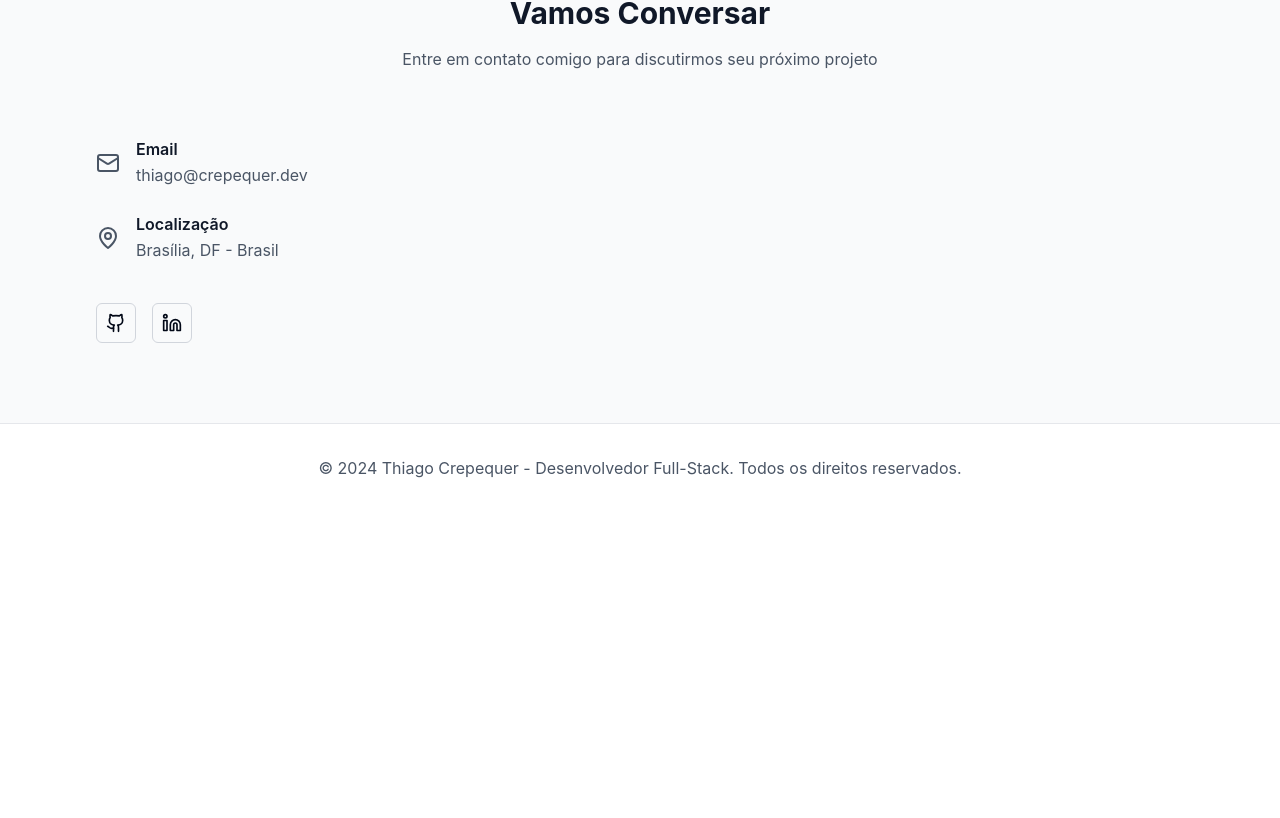
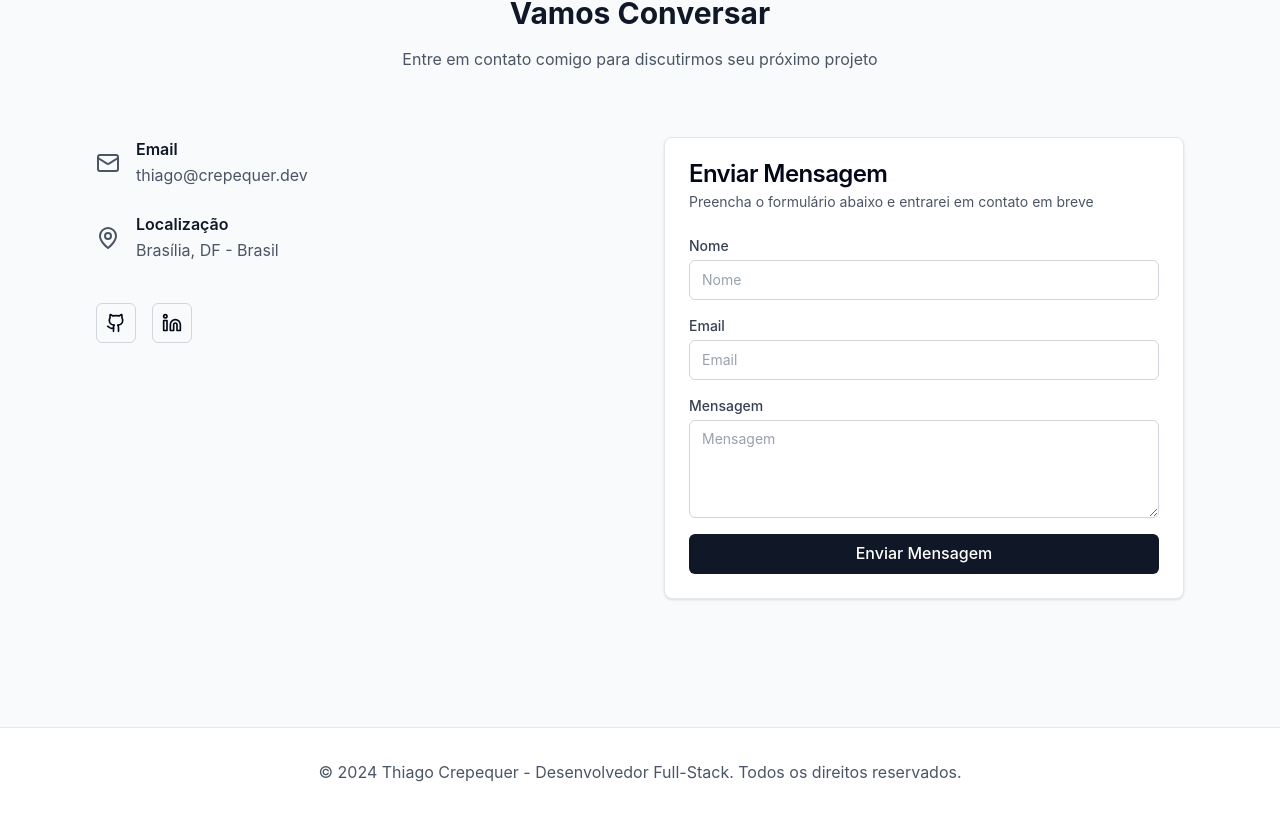
Before and after one commit to ThiagoCrepequer/portifolio, a React (Vite) app: page / in a window 1280 px wide. Shown: the part 3580-4398 px from the top of the page. Before the commit the page ends 4094 px from the top, so only its background shows below. Built offline with nearby package versions, Linux system fonts and the light colour scheme; no server answers.

Commit message:
feat: integrate EmailJS for contact form functionality and add environment variable types

```diff
--- a/package.json
+++ b/package.json
@@ -11,6 +11,8 @@
   },
   "dependencies": {
     "clsx": "^2.0.0",
+    "@emailjs/browser": "^3.2.0",
+    "react-toastify": "^9.1.3",
     "i18next": "^25.3.2",
     "i18next-browser-languagedetector": "^8.2.0",
     "lucide-react": "^0.263.1",
--- a/src/components/Contact.tsx
+++ b/src/components/Contact.tsx
@@ -1,27 +1,73 @@
-"use client"
+"use client";
 
-import type { FormEvent } from "react"
-import { useTranslation } from "react-i18next"
-import { Mail, MapPin, Github, Linkedin } from "lucide-react"
-import { Card, CardContent, CardDescription, CardHeader, CardTitle } from "./ui/Card"
-import Button from "./ui/Button"
-import Input from "./ui/Input"
-import Textarea from "./ui/Textarea"
+import { FormEvent, useState, useRef } from "react";
+import { useTranslation } from "react-i18next";
+import { Mail, MapPin, Github, Linkedin } from "lucide-react";
+import {
+  Card,
+  CardContent,
+  CardDescription,
+  CardHeader,
+  CardTitle,
+} from "./ui/Card";
+import Button from "./ui/Button";
+import Input from "./ui/Input";
+import Textarea from "./ui/Textarea";
+import emailjs from "@emailjs/browser";
+import { ToastContainer, toast } from "react-toastify";
+import "react-toastify/dist/ReactToastify.css";
 
 const Contact = () => {
-  const { t } = useTranslation()
+  const { t } = useTranslation();
+  const [loading, setLoading] = useState(false);
+  const [status, setStatus] = useState<null | "success" | "error">(null);
+  const formRef = useRef<HTMLFormElement | null>(null);
 
-  const handleSubmit = (e: FormEvent<HTMLFormElement>) => {
-    e.preventDefault()
-    // Aqui você pode integrar com um serviço de email como EmailJS
-    console.log("Form submitted")
-  }
+  const SERVICE_ID = import.meta.env.VITE_EMAILJS_SERVICE_ID;
+  const TEMPLATE_ID = import.meta.env.VITE_EMAILJS_TEMPLATE_ID;
+  const PUBLIC_KEY = import.meta.env.VITE_EMAILJS_PUBLIC_KEY;
+
+  const handleSubmit = async (e: FormEvent<HTMLFormElement>) => {
+    e.preventDefault();
+
+    if (!SERVICE_ID || !TEMPLATE_ID || !PUBLIC_KEY) {
+      console.error("EmailJS env vars missing");
+      setStatus("error");
+      return;
+    }
+
+    if (!formRef.current) return;
+
+    setLoading(true);
+    setStatus(null);
+
+    try {
+      const result = await emailjs.sendForm(
+        SERVICE_ID,
+        TEMPLATE_ID,
+        formRef.current,
+        PUBLIC_KEY
+      );
+      console.log("EmailJS result:", result);
+      setStatus("success");
+      formRef.current.reset();
+      toast.success(t("contact.form.success"));
+    } catch (err) {
+      console.error("EmailJS error:", err);
+      setStatus("error");
+      toast.error(t("contact.form.error"));
+    } finally {
+      setLoading(false);
+    }
+  };
 
   return (
     <section id="contato" className="py-20 bg-gray-50">
       <div className="max-w-6xl mx-auto px-4 sm:px-6 lg:px-8">
         <div className="text-center mb-16">
-          <h2 className="text-3xl font-bold text-gray-900 mb-4">{t("contact.title")}</h2>
+          <h2 className="text-3xl font-bold text-gray-900 mb-4">
+            {t("contact.title")}
+          </h2>
           <p className="text-gray-600 max-w-2xl mx-auto">
             {t("contact.subtitle")}
           </p>
@@ -33,26 +79,40 @@ const Contact = () => {
             <div className="flex items-center space-x-4">
               <Mail className="h-6 w-6 text-gray-600" />
               <div>
-                <h3 className="font-semibold text-gray-900">{t("contact.info.email")}</h3>
+                <h3 className="font-semibold text-gray-900">
+                  {t("contact.info.email")}
+                </h3>
                 <p className="text-gray-600">{t("personal.contact.email")}</p>
               </div>
             </div>
             <div className="flex items-center space-x-4">
               <MapPin className="h-6 w-6 text-gray-600" />
               <div>
-                <h3 className="font-semibold text-gray-900">{t("contact.info.location")}</h3>
-                <p className="text-gray-600">{t("personal.contact.location")}</p>
+                <h3 className="font-semibold text-gray-900">
+                  {t("contact.info.location")}
+                </h3>
+                <p className="text-gray-600">
+                  {t("personal.contact.location")}
+                </p>
               </div>
             </div>
 
             <div className="flex space-x-4 pt-4">
               <Button variant="outline" size="icon">
-                <a href={t("personal.contact.github")} target="_blank" rel="noopener noreferrer">
+                <a
+                  href={t("personal.contact.github")}
+                  target="_blank"
+                  rel="noopener noreferrer"
+                >
                   <Github className="h-5 w-5" />
                 </a>
               </Button>
               <Button variant="outline" size="icon">
-                <a href={t("personal.contact.linkedin")} target="_blank" rel="noopener noreferrer">
+                <a
+                  href={t("personal.contact.linkedin")}
+                  target="_blank"
+                  rel="noopener noreferrer"
+                >
                   <Linkedin className="h-5 w-5" />
                 </a>
               </Button>
@@ -60,27 +120,52 @@ const Contact = () => {
           </div>
 
           {/* Contact Form */}
-          {/* <Card>
+          <Card>
             <CardHeader>
               <CardTitle>{t("contact.form.send")}</CardTitle>
-              <CardDescription>Preencha o formulário abaixo e entrarei em contato em breve</CardDescription>
+              <CardDescription>
+                {t(
+                  "contact.form.description",
+                  "Preencha o formulário abaixo e entrarei em contato em breve"
+                )}
+              </CardDescription>
             </CardHeader>
             <CardContent>
-              <form onSubmit={handleSubmit} className="space-y-4">
+              <form ref={formRef} onSubmit={handleSubmit} className="space-y-4">
                 <div>
-                  <label htmlFor="name" className="block text-sm font-medium text-gray-700 mb-1">
+                  <label
+                    htmlFor="name"
+                    className="block text-sm font-medium text-gray-700 mb-1"
+                  >
                     {t("contact.form.name")}
                   </label>
-                  <Input id="name" name="name" placeholder={t("contact.form.name")} required />
+                  <Input
+                    id="name"
+                    name="from_name"
+                    placeholder={t("contact.form.name")}
+                    required
+                  />
                 </div>
                 <div>
-                  <label htmlFor="email" className="block text-sm font-medium text-gray-700 mb-1">
+                  <label
+                    htmlFor="email"
+                    className="block text-sm font-medium text-gray-700 mb-1"
+                  >
                     {t("contact.form.email")}
                   </label>
-                  <Input id="email" name="email" type="email" placeholder={t("contact.form.email")} required />
+                  <Input
+                    id="email"
+                    name="reply_to"
+                    type="email"
+                    placeholder={t("contact.form.email")}
+                    required
+                  />
                 </div>
                 <div>
-                  <label htmlFor="message" className="block text-sm font-medium text-gray-700 mb-1">
+                  <label
+                    htmlFor="message"
+                    className="block text-sm font-medium text-gray-700 mb-1"
+                  >
                     {t("contact.form.message")}
                   </label>
                   <Textarea
@@ -91,16 +176,39 @@ const Contact = () => {
                     required
                   />
                 </div>
-                <Button type="submit" className="w-full">
-                  {t("contact.form.send")}
+
+                {status === "error" && (
+                  <div className="text-red-600">
+                    {t(
+                      "contact.form.error",
+                      "Ocorreu um erro ao enviar. Tente novamente mais tarde."
+                    )}
+                  </div>
+                )}
+
+                <Button type="submit" className="w-full" disabled={loading}>
+                  {loading
+                    ? t("contact.form.sending", "Enviando...")
+                    : t("contact.form.send")}
                 </Button>
               </form>
             </CardContent>
-          </Card> */}
+          </Card>
+          {/* Toast container for notifications */}
+          <ToastContainer
+            position="top-right"
+            autoClose={5000}
+            hideProgressBar={false}
+            newestOnTop
+            closeOnClick
+            pauseOnFocusLoss
+            draggable
+            pauseOnHover
+          />
         </div>
       </div>
     </section>
-  )
-}
+  );
+};
 
-export default Contact
+export default Contact;
```
Also changed, not shown: src/types/env.d.ts (added, +11 -0 lines), 2 other files (tests, documents, lock files or other folders).
